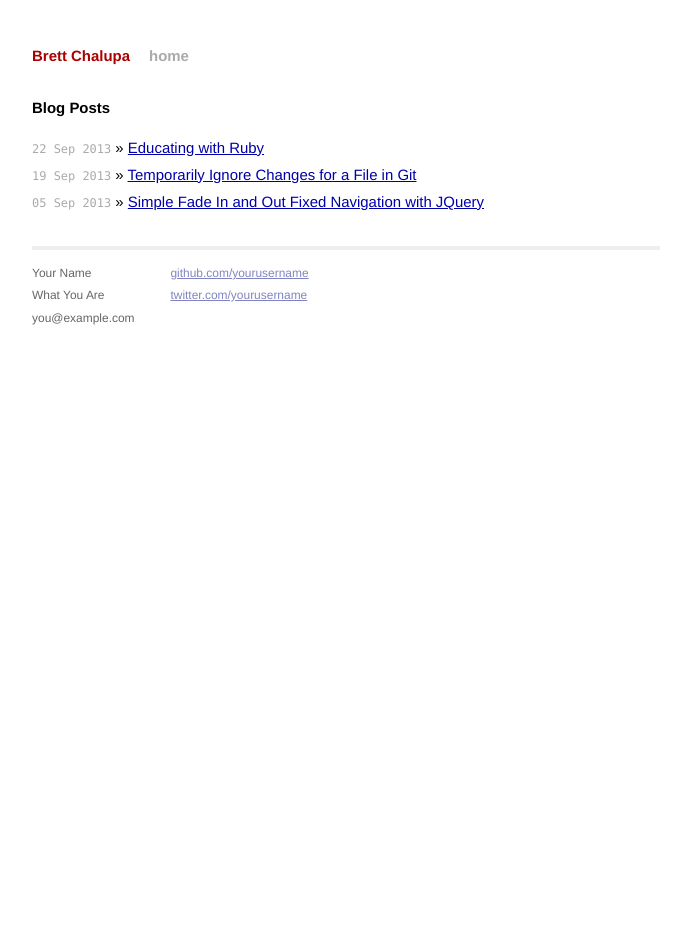
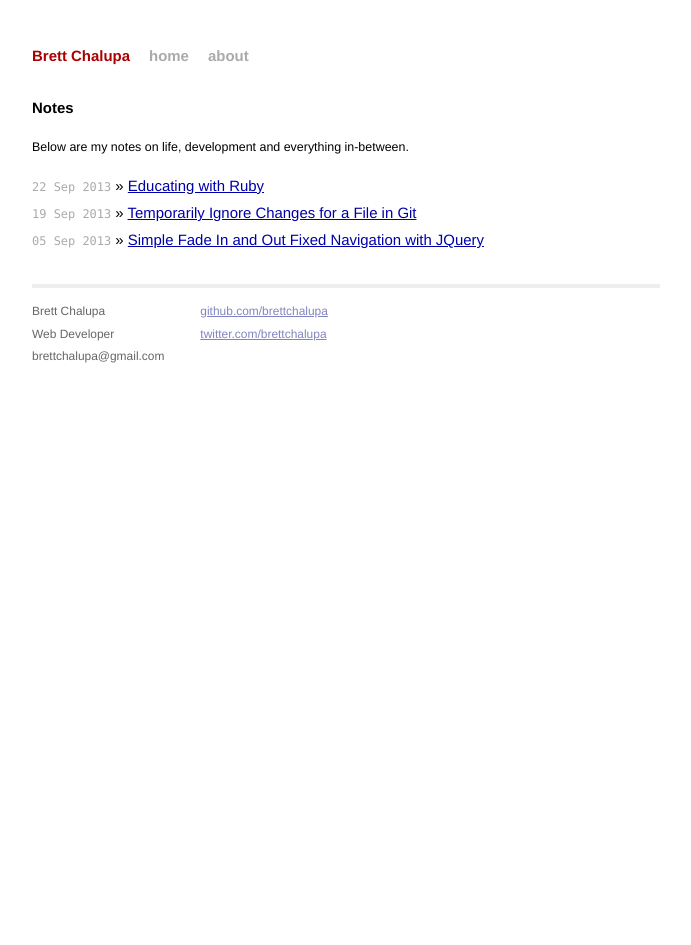
Before and after one commit to brettchalupa/brettchalupa.github.io, a Jekyll site: the page built from index.html, in a window 1280 px wide. Shown: the whole page, without its empty margins (294-985 px from the left). Built offline with Jekyll 4.4.1, drawn with Linux system fonts in a browser that asks for light colours; Markdown is read by kramdown in place of the engine named in the settings.

Commit message:
Update the footer and create the about page.

```diff
--- a/_layouts/default.html
+++ b/_layouts/default.html
@@ -19,6 +19,7 @@
           <div class="header">
             <h1 class="title"><a href="/">{{ site.name }}</a></h1>
             <a class="extra" href="/">home</a>
+            <a class="extra" href="/about.html">about</a>
           </div>
 
           {{ content }}
@@ -26,15 +27,16 @@
           <div class="footer">
             <div class="contact">
               <p>
-                Your Name<br />
-                What You Are<br />
-                you@example.com
+                Brett Chalupa<br />
+                Web Developer<br />
+                brettchalupa@gmail.com
               </p>
             </div>
             <div class="contact">
               <p>
-                <a href="https://github.com/yourusername">github.com/yourusername</a><br />
-                <a href="https://twitter.com/yourusername">twitter.com/yourusername</a><br />
+                <a
+                href="https://github.com/brettchalupa">github.com/brettchalupa</a><br />
+                <a href="https://twitter.com/brettchalupa">twitter.com/brettchalupa</a><br />
               </p>
             </div>
           </div>
--- a/index.html
+++ b/index.html
@@ -1,10 +1,12 @@
 ---
 layout: default
-title: Home | Brett Chalupa
+title: Home - Brett Chalupa
 ---
 
 <div id="home">
-  <h1>Blog Posts</h1>
+  <h2>Notes</h2>
+  <p><small>Below are my notes on life, development and everything
+  in-between.</small></p>
   <ul class="posts">
     {% for post in site.posts %}
       <li><span>{{ post.date | date_to_string }}</span> &raquo; <a href="{{ post.url }}">{{ post.title }}</a></li>
```
Also changed, not shown: about.html (added, +8 -0 lines).
